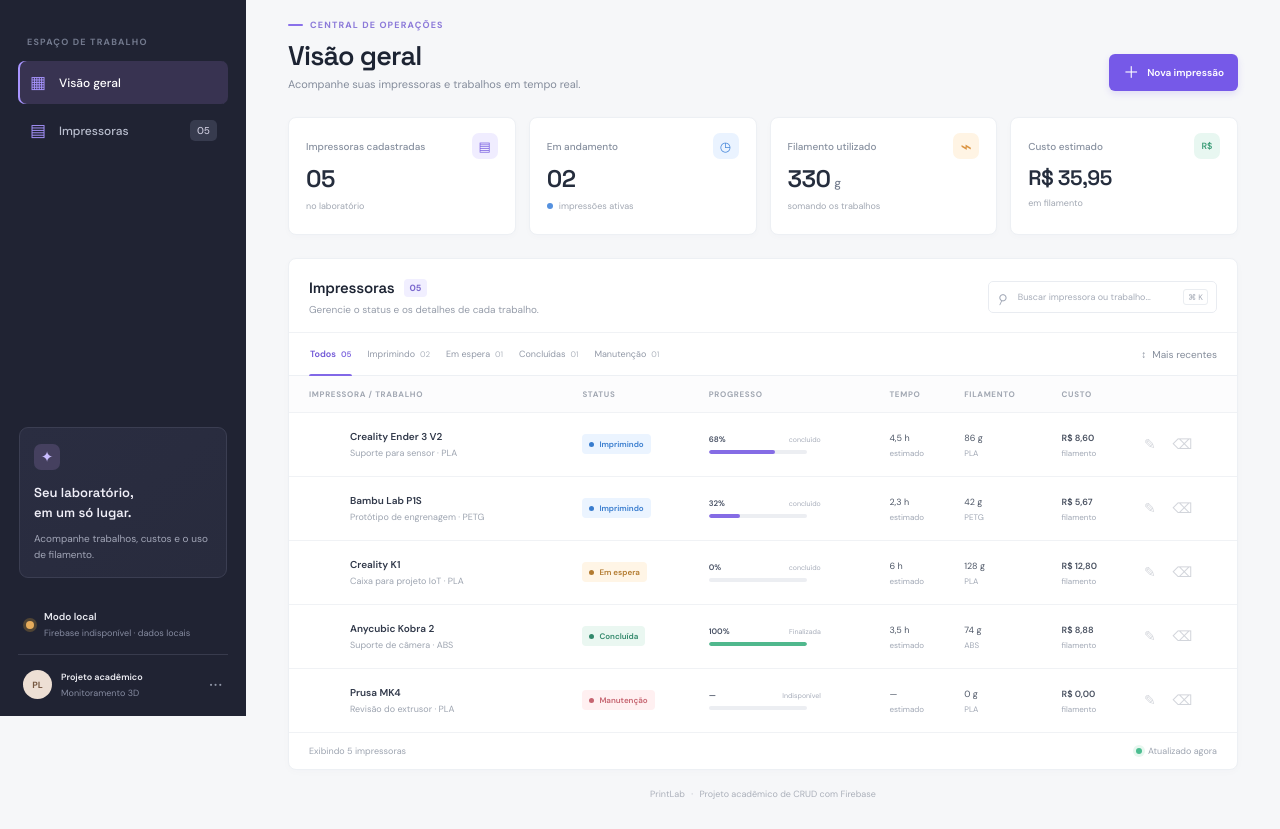
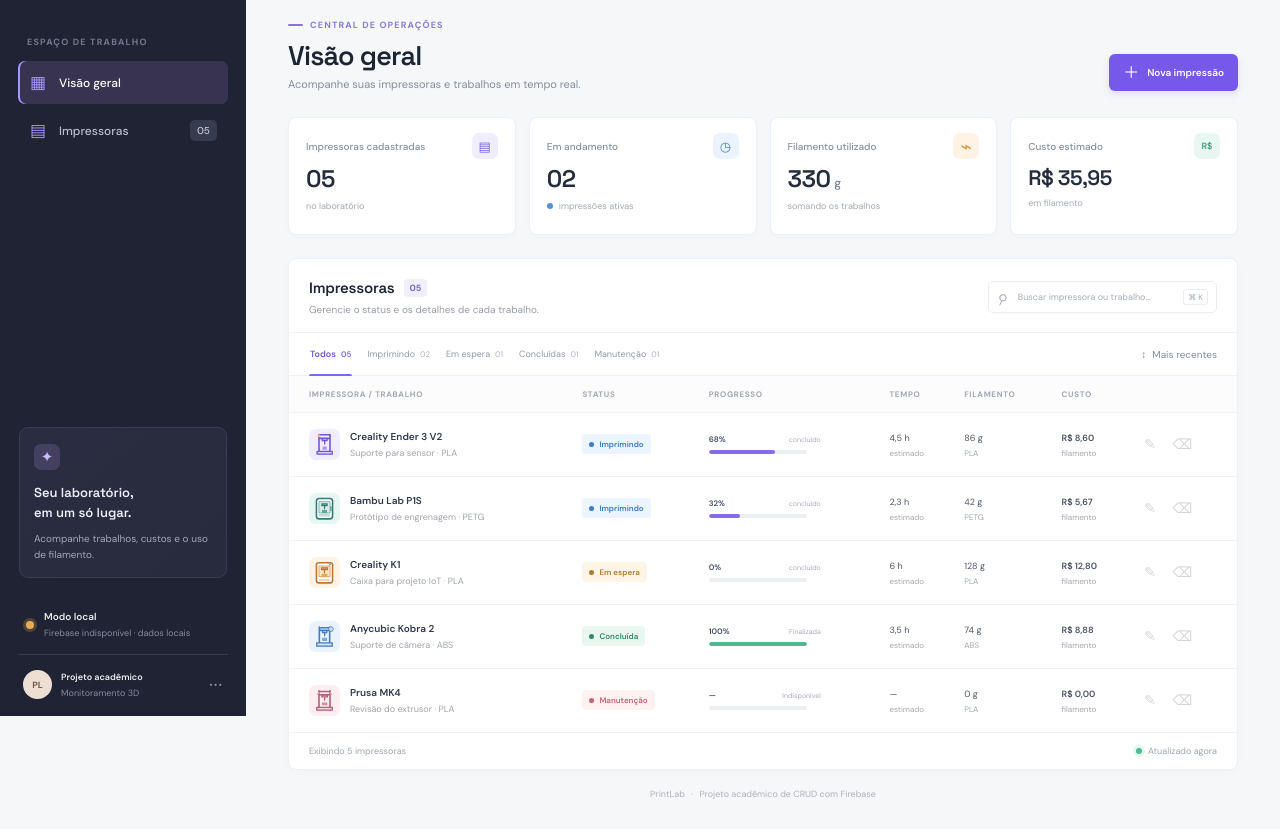
Before and after one commit to joaojpb/printlab-monitoramento-3d, a plain HTML site: page index.html in a window 1280 px wide. Shown: the part 84-913 px from the top of the page. Drawn offline with Linux system fonts and the light colour scheme.

Commit message:
Improve readability and printer icons

```diff
--- a/index.html
+++ b/index.html
@@ -95,6 +95,6 @@
       </section>
     </div>
     <div class="toast hidden" id="toast" role="status"></div>
-    <template id="row-template"><tr><td><div class="printer-cell"><div class="printer-avatar"></div><div class="printer-copy"><strong class="machine-name"></strong><span class="project-name"></span></div></div></td><td><span class="status-badge"></span></td><td><div class="progress-cell"><div class="progress-label"><span class="progress-value"></span><span class="progress-caption"></span></div><div class="progress-track"><span></span></div></div></td><td><span class="time-value"></span><span class="cell-subtext">estimado</span></td><td><span class="filament-value"></span><span class="cell-subtext material-value"></span></td><td><strong class="cost-value"></strong><span class="cell-subtext">filamento</span></td><td><div class="row-actions"><button class="row-action edit-action" title="Editar" aria-label="Editar impressão">✎</button><button class="row-action delete-action" title="Excluir" aria-label="Excluir impressão">⌫</button></div></td></tr></template>
+    <template id="row-template"><tr><td><div class="printer-cell"><img class="printer-avatar" alt="" aria-hidden="true" /><div class="printer-copy"><strong class="machine-name"></strong><span class="project-name"></span></div></div></td><td><span class="status-badge"></span></td><td><div class="progress-cell"><div class="progress-label"><span class="progress-value"></span><span class="progress-caption"></span></div><div class="progress-track"><span></span></div></div></td><td><span class="time-value"></span><span class="cell-subtext">estimado</span></td><td><span class="filament-value"></span><span class="cell-subtext material-value"></span></td><td><strong class="cost-value"></strong><span class="cell-subtext">filamento</span></td><td><div class="row-actions"><button class="row-action edit-action" title="Editar" aria-label="Editar impressão">✎</button><button class="row-action delete-action" title="Excluir" aria-label="Excluir impressão">⌫</button></div></td></tr></template>
   </body>
 </html>
```
